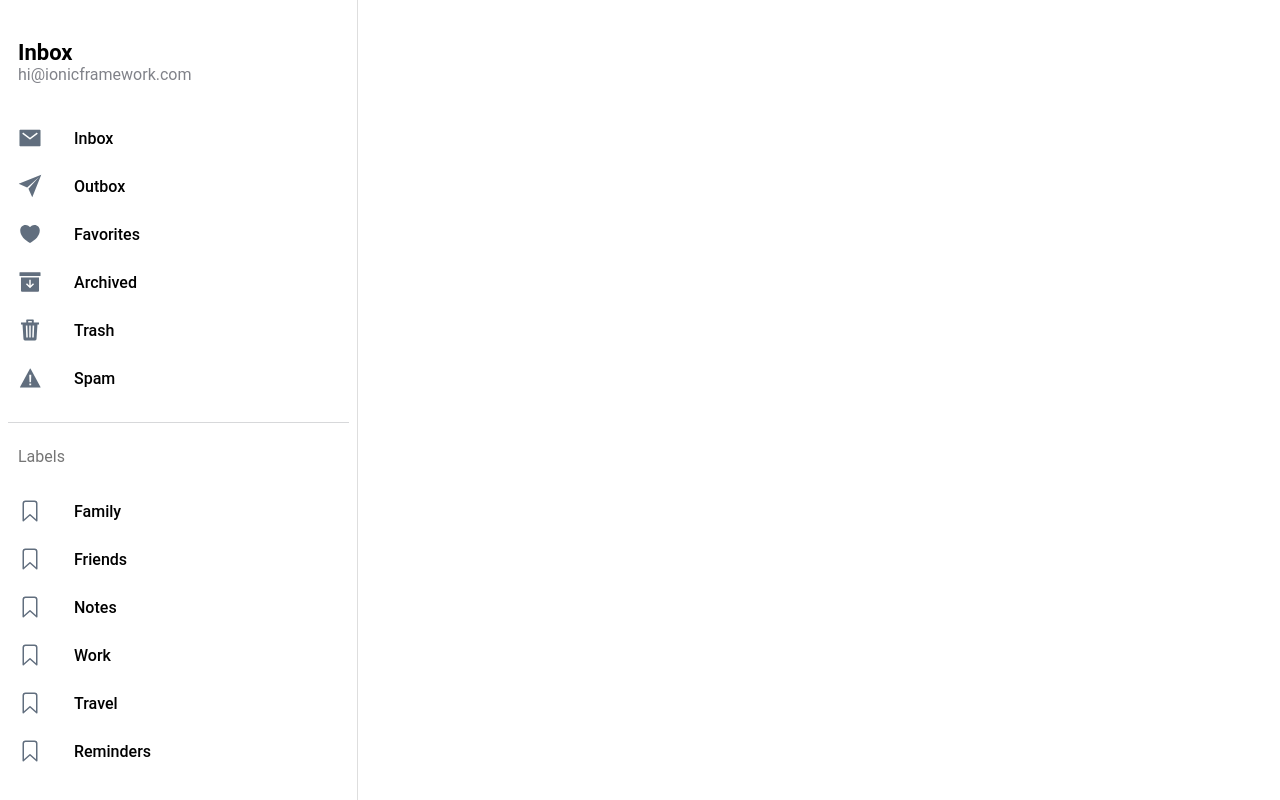
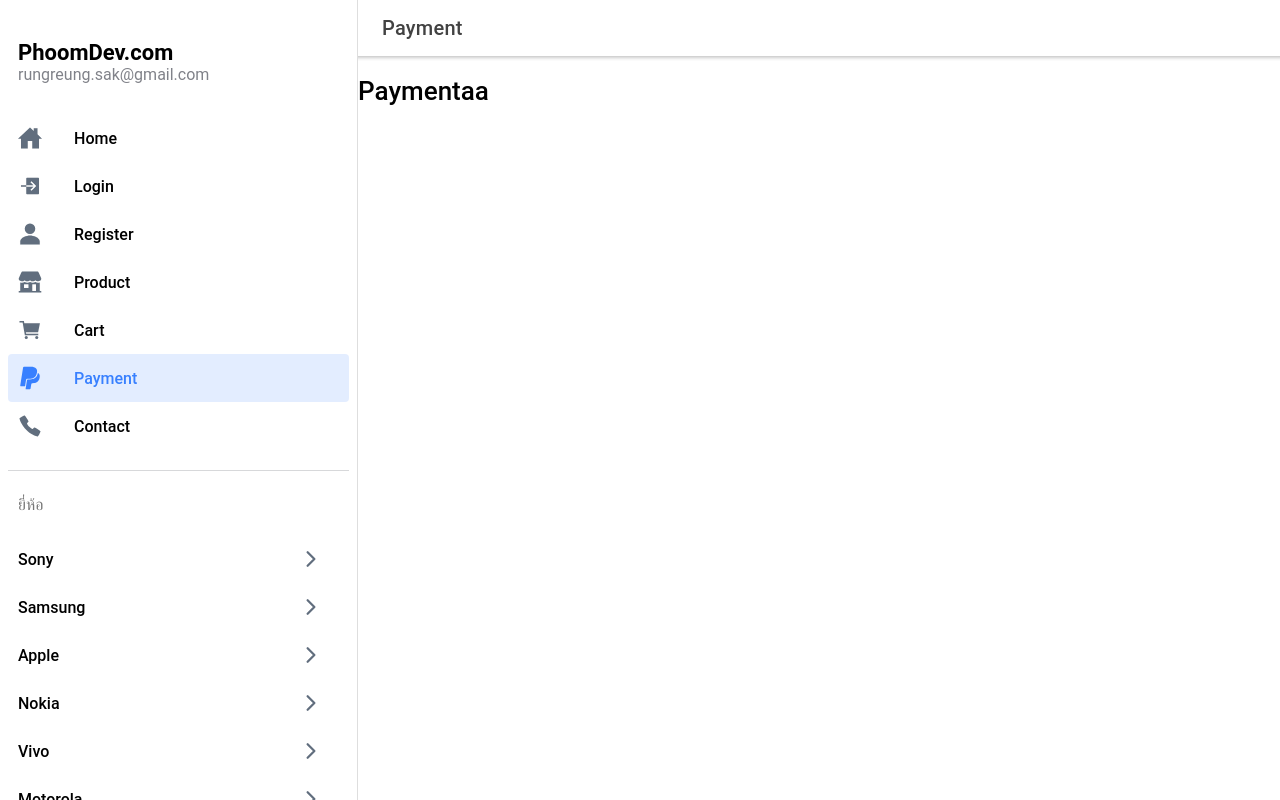
Before and after one commit to rungreung/ion-phoom, a React (Create React App) app: page /payment in a window 1280 px wide. Built offline with nearby package versions, Linux system fonts and the light colour scheme.

Commit message:
Edit icon , menu , Router,

```diff
--- a/src/App.tsx
+++ b/src/App.tsx
@@ -1,31 +1,37 @@
-import Menu from './components/Menu';
-import Page from './pages/Page';
-import React from 'react';
-import { IonApp, IonRouterOutlet, IonSplitPane } from '@ionic/react';
-import { IonReactRouter } from '@ionic/react-router';
-import { Redirect, Route } from 'react-router-dom';
+import Menu from "./components/Menu";
+import Page from "./pages/Page";
+import Home from "./pages/Home";
+import Login from "./pages/Login";
+import Register from "./pages/Register";
+import Prodouct from "./pages/Product";
+import Cart from "./pages/Cart";
+import Payment from "./pages/Payment";
+import Contact from "./pages/Contact";
+import React from "react";
+import { IonApp, IonRouterOutlet, IonSplitPane } from "@ionic/react";
+import { IonReactRouter } from "@ionic/react-router";
+import { Redirect, Route } from "react-router-dom";
 
 /* Core CSS required for Ionic components to work properly */
-import '@ionic/react/css/core.css';
+import "@ionic/react/css/core.css";
 
 /* Basic CSS for apps built with Ionic */
-import '@ionic/react/css/normalize.css';
-import '@ionic/react/css/structure.css';
-import '@ionic/react/css/typography.css';
+import "@ionic/react/css/normalize.css";
+import "@ionic/react/css/structure.css";
+import "@ionic/react/css/typography.css";
 
 /* Optional CSS utils that can be commented out */
-import '@ionic/react/css/padding.css';
-import '@ionic/react/css/float-elements.css';
-import '@ionic/react/css/text-alignment.css';
-import '@ionic/react/css/text-transformation.css';
-import '@ionic/react/css/flex-utils.css';
-import '@ionic/react/css/display.css';
+import "@ionic/react/css/padding.css";
+import "@ionic/react/css/float-elements.css";
+import "@ionic/react/css/text-alignment.css";
+import "@ionic/react/css/text-transformation.css";
+import "@ionic/react/css/flex-utils.css";
+import "@ionic/react/css/display.css";
 
 /* Theme variables */
-import './theme/variables.css';
+import "./theme/variables.css";
 
 const App: React.FC = () => {
-
   return (
     <IonApp>
       <IonReactRouter>
@@ -33,6 +39,14 @@ const App: React.FC = () => {
           <Menu />
           <IonRouterOutlet id="main">
             <Route path="/page/:name" component={Page} exact />
+            <Route path="/home" component={Home} exact />
+            <Route path="/login" component={Login} exact />
+            <Route path="/register" component={Register} exact />
+            <Route path="/product" component={Prodouct} exact />
+            <Route path="/cart" component={Cart} exact />
+            <Route path="/payment" component={Payment} exact />
+            <Route path="/contact" component={Contact} exact />
+
             <Redirect from="/" to="/page/Inbox" exact />
           </IonRouterOutlet>
         </IonSplitPane>
--- a/src/components/Menu.tsx
+++ b/src/components/Menu.tsx
@@ -8,12 +8,27 @@ import {
   IonMenu,
   IonMenuToggle,
   IonNote,
-} from '@ionic/react';
+} from "@ionic/react";
 
-import React from 'react';
-import { useLocation } from 'react-router-dom';
-import { archiveOutline, archiveSharp, bookmarkOutline, heartOutline, heartSharp, mailOutline, mailSharp, paperPlaneOutline, paperPlaneSharp, trashOutline, trashSharp, warningOutline, warningSharp } from 'ionicons/icons';
-import './Menu.css';
+import React from "react";
+import { useLocation } from "react-router-dom";
+import {
+  chevronForwardOutline,
+  homeOutline,
+  homeSharp,
+  logInOutline,
+  logInSharp,
+  personAddOutline,
+  personSharp,
+  storefrontOutline,
+  storefrontSharp,
+  cartOutline,
+  cartSharp,
+  logoPaypal,
+  callOutline,
+  callSharp,
+} from "ionicons/icons";
+import "./Menu.css";
 
 interface AppPage {
   url: string;
@@ -24,44 +39,50 @@ interface AppPage {
 
 const appPages: AppPage[] = [
   {
-    title: 'Inbox',
-    url: '/page/Inbox',
-    iosIcon: mailOutline,
-    mdIcon: mailSharp
+    title: "Home",
+    url: "/home",
+    iosIcon: homeOutline,
+    mdIcon: homeSharp,
   },
   {
-    title: 'Outbox',
-    url: '/page/Outbox',
-    iosIcon: paperPlaneOutline,
-    mdIcon: paperPlaneSharp
+    title: "Login",
+    url: "/login",
+    iosIcon: logInOutline,
+    mdIcon: logInSharp,
   },
   {
-    title: 'Favorites',
-    url: '/page/Favorites',
-    iosIcon: heartOutline,
-    mdIcon: heartSharp
+    title: "Register",
+    url: "/register",
+    iosIcon: personAddOutline,
+    mdIcon: personSharp,
   },
   {
-    title: 'Archived',
-    url: '/page/Archived',
-    iosIcon: archiveOutline,
-    mdIcon: archiveSharp
+    title: "Product",
+    url: "/product",
+    iosIcon: storefrontOutline,
+    mdIcon: storefrontSharp,
   },
   {
-    title: 'Trash',
-    url: '/page/Trash',
-    iosIcon: trashOutline,
-    mdIcon: trashSharp
+    title: "Cart",
+    url: "/cart",
+    iosIcon: cartOutline,
+    mdIcon: cartSharp,
   },
   {
-    title: 'Spam',
-    url: '/page/Spam',
-    iosIcon: warningOutline,
-    mdIcon: warningSharp
-  }
+    title: "Payment",
+    url: "/payment",
+    iosIcon: logoPaypal,
+    mdIcon: logoPaypal,
+  },
+  {
+    title: "Contact",
+    url: "/contact",
+    iosIcon: callOutline,
+    mdIcon: callSharp,
+  },
 ];
 
-const labels = ['Family', 'Friends', 'Notes', 'Work', 'Travel', 'Reminders'];
+const labels = ["Sony", "Samsung", "Apple", "Nokia", "Vivo", "Motorola"];
 
 const Menu: React.FC = () => {
   const location = useLocation();
@@ -70,13 +91,25 @@ const Menu: React.FC = () => {
     <IonMenu contentId="main" type="overlay">
       <IonContent>
         <IonList id="inbox-list">
-          <IonListHeader>Inbox</IonListHeader>
-          <IonNote>hi@ionicframework.com</IonNote>
+          <IonListHeader>PhoomDev.com</IonListHeader>
+          <IonNote>rungreung.sak@gmail.com</IonNote>
           {appPages.map((appPage, index) => {
             return (
               <IonMenuToggle key={index} autoHide={false}>
-                <IonItem className={location.pathname === appPage.url ? 'selected' : ''} routerLink={appPage.url} routerDirection="none" lines="none" detail={false}>
-                  <IonIcon slot="start" ios={appPage.iosIcon} md={appPage.mdIcon} />
+                <IonItem
+                  className={
+                    location.pathname === appPage.url ? "selected" : ""
+                  }
+                  routerLink={appPage.url}
+                  routerDirection="none"
+                  lines="none"
+                  detail={false}
+                >
+                  <IonIcon
+                    slot="start"
+                    ios={appPage.iosIcon}
+                    md={appPage.mdIcon}
+                  />
                   <IonLabel>{appPage.title}</IonLabel>
                 </IonItem>
               </IonMenuToggle>
@@ -85,10 +118,10 @@ const Menu: React.FC = () => {
         </IonList>
 
         <IonList id="labels-list">
-          <IonListHeader>Labels</IonListHeader>
+          <IonListHeader>ยี่ห้อ</IonListHeader>
           {labels.map((label, index) => (
             <IonItem lines="none" key={index}>
-              <IonIcon slot="start" icon={bookmarkOutline} />
+              <IonIcon slot="end" icon={chevronForwardOutline} />
               <IonLabel>{label}</IonLabel>
             </IonItem>
           ))}
--- /dev/null
+++ b/src/pages/Cart.tsx
@@ -0,0 +1,30 @@
+import {
+  IonButtons,
+  IonContent,
+  IonHeader,
+  IonMenuButton,
+  IonPage,
+  IonTitle,
+  IonToolbar,
+} from "@ionic/react";
+import React from "react";
+import "./Page.css";
+
+const Cart: React.FC = () => {
+  return (
+    <IonPage>
+      <IonHeader>
+        <IonToolbar>
+          <IonButtons slot="start">
+            <IonMenuButton />
+          </IonButtons>
+          <IonTitle>Cart</IonTitle>
+        </IonToolbar>
+      </IonHeader>
+
+      <IonContent fullscreen>Cart</IonContent>
+    </IonPage>
+  );
+};
+
+export default Cart;
--- /dev/null
+++ b/src/pages/Contact.tsx
@@ -0,0 +1,32 @@
+import {
+  IonButtons,
+  IonContent,
+  IonHeader,
+  IonMenuButton,
+  IonPage,
+  IonTitle,
+  IonToolbar,
+} from "@ionic/react";
+import React from "react";
+import "./Page.css";
+
+const Contact: React.FC = () => {
+  return (
+    <IonPage>
+      <IonHeader>
+        <IonToolbar>
+          <IonButtons slot="start">
+            <IonMenuButton />
+          </IonButtons>
+          <IonTitle>Contact</IonTitle>
+        </IonToolbar>
+      </IonHeader>
+
+      <IonContent fullscreen>
+        <h1>Contact</h1>
+      </IonContent>
+    </IonPage>
+  );
+};
+
+export default Contact;
--- /dev/null
+++ b/src/pages/Home.tsx
@@ -0,0 +1,30 @@
+import {
+  IonButtons,
+  IonContent,
+  IonHeader,
+  IonMenuButton,
+  IonPage,
+  IonTitle,
+  IonToolbar,
+} from "@ionic/react";
+import React from "react";
+import "./Page.css";
+
+const Home: React.FC = () => {
+  return (
+    <IonPage>
+      <IonHeader>
+        <IonToolbar>
+          <IonButtons slot="start">
+            <IonMenuButton />
+          </IonButtons>
+          <IonTitle>Home</IonTitle>
+        </IonToolbar>
+      </IonHeader>
+
+      <IonContent fullscreen>Hello World</IonContent>
+    </IonPage>
+  );
+};
+
+export default Home;
--- /dev/null
+++ b/src/pages/Login.tsx
@@ -0,0 +1,30 @@
+import {
+  IonButtons,
+  IonContent,
+  IonHeader,
+  IonMenuButton,
+  IonPage,
+  IonTitle,
+  IonToolbar,
+} from "@ionic/react";
+import React from "react";
+import "./Page.css";
+
+const Login: React.FC = () => {
+  return (
+    <IonPage>
+      <IonHeader>
+        <IonToolbar>
+          <IonButtons slot="start">
+            <IonMenuButton />
+          </IonButtons>
+          <IonTitle>Login</IonTitle>
+        </IonToolbar>
+      </IonHeader>
+
+      <IonContent fullscreen>Login</IonContent>
+    </IonPage>
+  );
+};
+
+export default Login;
--- /dev/null
+++ b/src/pages/Payment.tsx
@@ -0,0 +1,32 @@
+import {
+  IonButtons,
+  IonContent,
+  IonHeader,
+  IonMenuButton,
+  IonPage,
+  IonTitle,
+  IonToolbar,
+} from "@ionic/react";
+import React from "react";
+import "./Page.css";
+
+const Payment: React.FC = () => {
+  return (
+    <IonPage>
+      <IonHeader>
+        <IonToolbar>
+          <IonButtons slot="start">
+            <IonMenuButton />
+          </IonButtons>
+          <IonTitle>Payment</IonTitle>
+        </IonToolbar>
+      </IonHeader>
+
+      <IonContent fullscreen>
+        <h1>Paymentaa</h1>
+      </IonContent>
+    </IonPage>
+  );
+};
+
+export default Payment;
--- /dev/null
+++ b/src/pages/Product.tsx
@@ -0,0 +1,32 @@
+import {
+  IonButtons,
+  IonContent,
+  IonHeader,
+  IonMenuButton,
+  IonPage,
+  IonTitle,
+  IonToolbar,
+} from "@ionic/react";
+import React from "react";
+import "./Page.css";
+
+const Prodouct: React.FC = () => {
+  return (
+    <IonPage>
+      <IonHeader>
+        <IonToolbar>
+          <IonButtons slot="start">
+            <IonMenuButton />
+          </IonButtons>
+          <IonTitle>Prodouct</IonTitle>
+        </IonToolbar>
+      </IonHeader>
+
+      <IonContent fullscreen>
+        <h1>Prodouct</h1>
+      </IonContent>
+    </IonPage>
+  );
+};
+
+export default Prodouct;
--- /dev/null
+++ b/src/pages/Register.tsx
@@ -0,0 +1,32 @@
+import {
+  IonButtons,
+  IonContent,
+  IonHeader,
+  IonMenuButton,
+  IonPage,
+  IonTitle,
+  IonToolbar,
+} from "@ionic/react";
+import React from "react";
+import "./Page.css";
+
+const Register: React.FC = () => {
+  return (
+    <IonPage>
+      <IonHeader>
+        <IonToolbar>
+          <IonButtons slot="start">
+            <IonMenuButton />
+          </IonButtons>
+          <IonTitle>Register</IonTitle>
+        </IonToolbar>
+      </IonHeader>
+
+      <IonContent fullscreen>
+        <h1>Register</h1>
+      </IonContent>
+    </IonPage>
+  );
+};
+
+export default Register;
```
